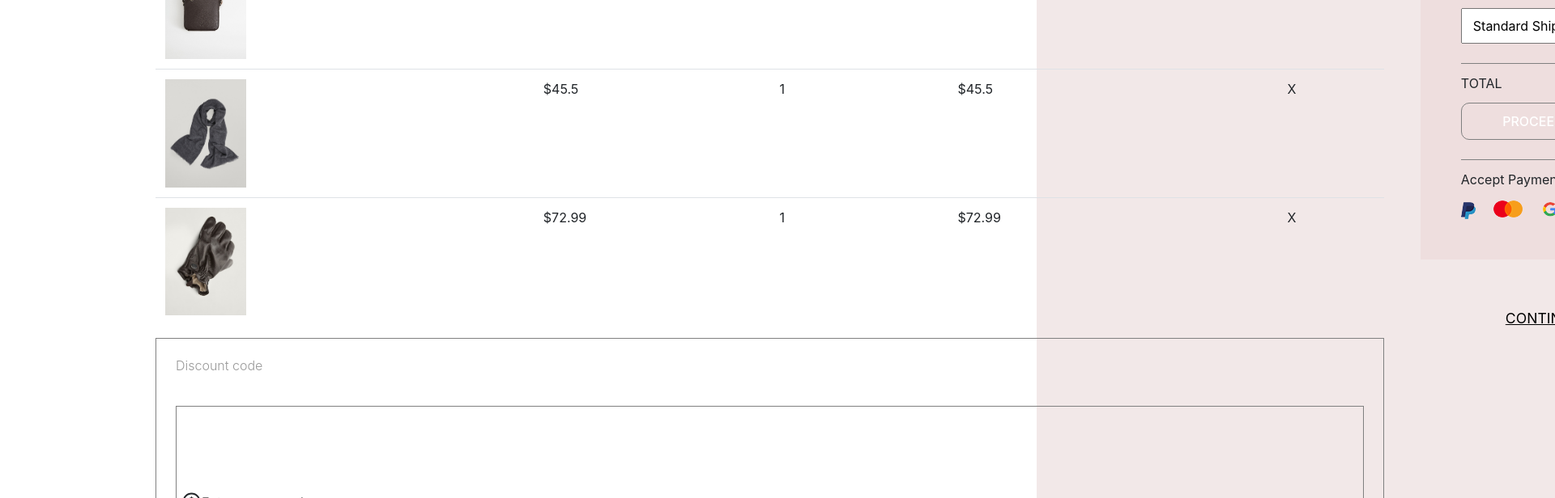
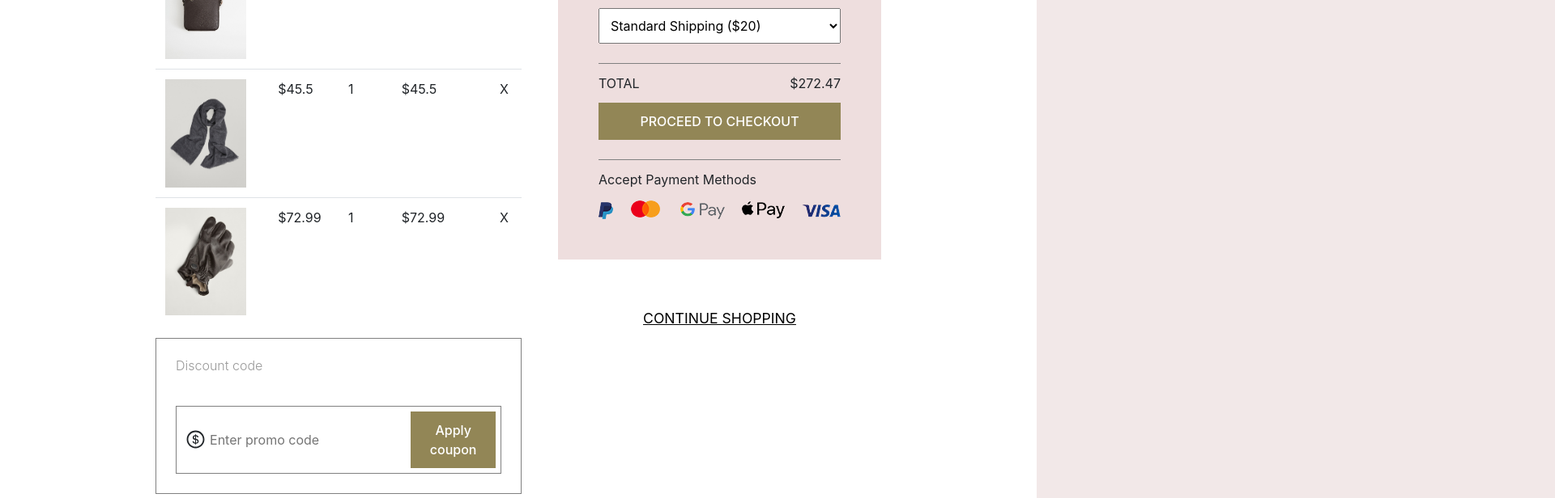
Before and after one commit to Kiril-Pavlov/durotan-landing-page, a React (Create React App) app: page /cart in a window 1280 px wide. Shown: the part 500-1116 px from the top of the page at 81% size, 1920 px wide, since content can reach past the window. Built offline with nearby package versions, Linux system fonts and the light colour scheme; the HTML template or start-up script is replaced by a standard one.

Commit message:
some style bugs fixed

```diff
--- a/src/components/OurProducts.css
+++ b/src/components/OurProducts.css
@@ -25,7 +25,7 @@ ul li:nth-child(n):hover {
   width: 300px;
   height: 380px;
 }
-button {
+/* button {
   background-color: transparent;
   border-radius: 10px;
   border: 1px solid gray;
@@ -36,4 +36,4 @@ button:active {
 }
 span {
   visibility: hidden;
-}
+} */
--- a/src/pages/Cart/Cart.css
+++ b/src/pages/Cart/Cart.css
@@ -44,7 +44,7 @@
   outline: none;
 }
 
-.apply{
+/* .apply{
   background-color: transparent;
   border: none;
   color: black;
@@ -53,7 +53,13 @@
   top: 50px;
   width: 1000px;
   margin: 90px;
+} */
+
+.apply{
+  position: relative;
+  top: 0px;
 }
+
 .discount {
   border: 1px solid gray;
   top: 0px;
```
